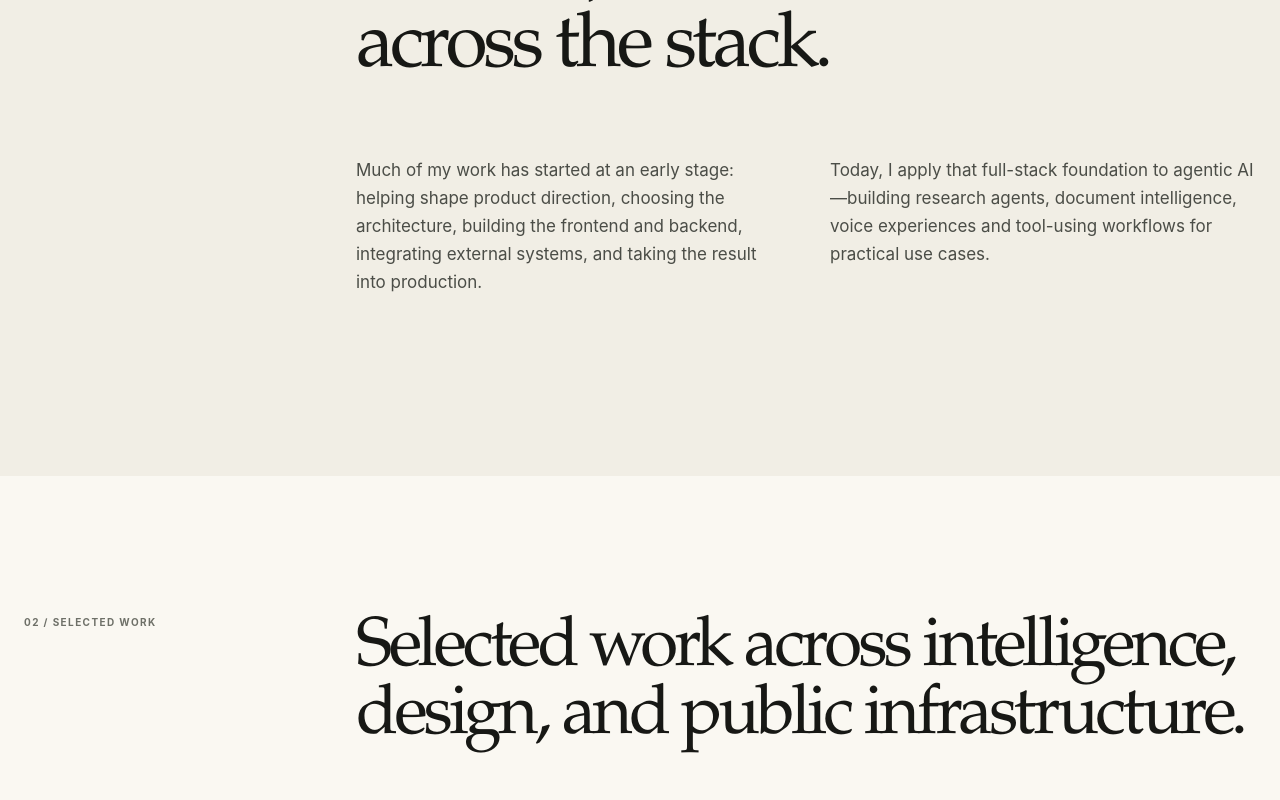
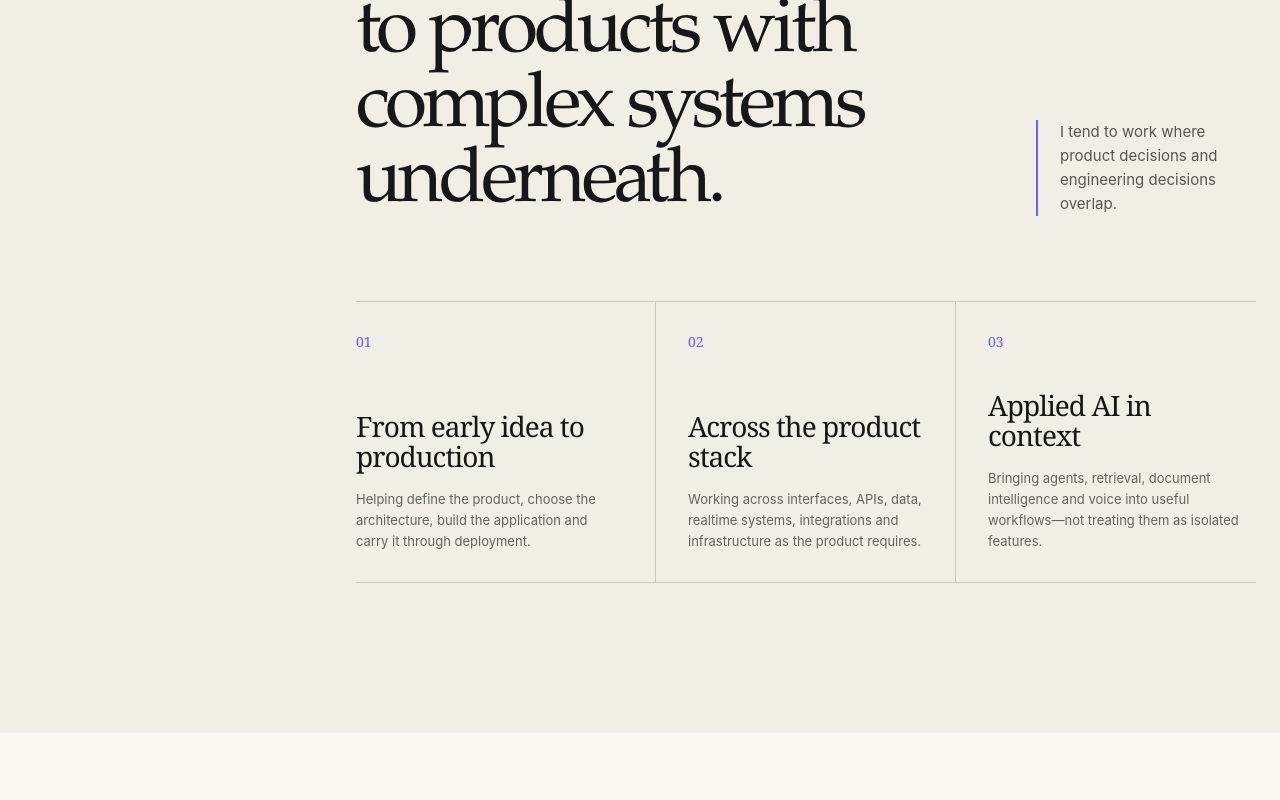
Before and after one commit to johnswaroop/john-swaroop-portfolio, a React (Vite) app: page / in a window 1280 px wide. Shown: the part 1200-2000 px from the top of the page. Built offline with nearby package versions, Linux system fonts and the light colour scheme.

Commit message:
Refine profile and add NDA-safe 3D mockup

```diff
--- a/src/main.jsx
+++ b/src/main.jsx
@@ -16,7 +16,7 @@ function Wordmark() {
 function ProjectVisual({ type, label }) {
   if (type === "dcernx") {
     return (
-      <div className="project-visual visual-dcernx" aria-label={`${label} screenshot placeholder`}>
+      <div className="project-visual visual-dcernx" aria-label={`${label} NDA-safe product mockup`}>
         <div className="window-bar"><i /><i /><i /><span>Research workspace</span></div>
         <div className="dcernx-shell">
           <div className="dcernx-rail">
@@ -39,31 +39,22 @@ function ProjectVisual({ type, label }) {
             <div className="agent-step"><i />Source synthesis</div>
           </div>
         </div>
-        <span className="placeholder-note">Product screenshot placeholder</span>
+        <span className="placeholder-note">NDA-safe product mockup</span>
       </div>
     );
   }
 
   if (type === "garden") {
     return (
-      <div className="project-visual visual-garden" aria-label={`${label} screenshot placeholder`}>
-        <div className="garden-toolbar"><b>Plan</b><span>Build</span><span>Plant</span><span>View</span></div>
-        <div className="garden-scene">
-          <div className="sun" />
-          <div className="house"><i /><b /></div>
-          <div className="tree tree-one"><i /></div>
-          <div className="tree tree-two"><i /></div>
-          <div className="plot plot-one" /><div className="plot plot-two" />
-          <div className="scene-grid" />
-        </div>
-        <div className="garden-panel"><small>OBJECTS</small><i /><i /><i /><i /></div>
-        <span className="placeholder-note">3D editor screenshot placeholder</span>
+      <div className="project-visual visual-garden" aria-label={`${label} NDA-safe 3D product mockup`}>
+        <img src="/mockups/garden-designer-3d.webp" alt="Fictional 3D garden design editor showing a rendered home, planting library and object properties" loading="lazy" />
+        <span className="placeholder-note">NDA-safe 3D product mockup</span>
       </div>
     );
   }
 
   return (
-    <div className="project-visual visual-krooki" aria-label={`${label} screenshot placeholder`}>
+    <div className="project-visual visual-krooki" aria-label={`${label} NDA-safe workflow mockup`}>
       <div className="window-bar"><i /><i /><i /><span>Approval operations</span></div>
       <div className="krooki-layout">
         <aside><b>K</b><i /><i /><i /><i /></aside>
@@ -74,7 +65,7 @@ function ProjectVisual({ type, label }) {
           <div className="approval-table"><i /><i /><i /><i /></div>
         </main>
       </div>
-      <span className="placeholder-note">Management system screenshot placeholder</span>
+      <span className="placeholder-note">NDA-safe workflow mockup</span>
     </div>
   );
 }
@@ -120,10 +111,26 @@ function App() {
         <section className="intro section-pad" id="about">
           <p className="section-label">01 / Profile</p>
           <div className="intro-copy">
-            <h2>Product-minded, systems-focused, and comfortable across the stack.</h2>
-            <div className="body-copy">
-              <p>Much of my work has started at an early stage: helping shape product direction, choosing the architecture, building the frontend and backend, integrating external systems, and taking the result into production.</p>
-              <p>Today, I apply that full-stack foundation to agentic AI—building research agents, document intelligence, voice experiences and tool-using workflows for practical use cases.</p>
+            <div className="intro-heading">
+              <h2>A full-stack foundation, applied to products with complex systems underneath.</h2>
+              <p>I tend to work where product decisions and engineering decisions overlap.</p>
+            </div>
+            <div className="profile-grid">
+              <article>
+                <span>01</span>
+                <h3>From early idea to production</h3>
+                <p>Helping define the product, choose the architecture, build the application and carry it through deployment.</p>
+              </article>
+              <article>
+                <span>02</span>
+                <h3>Across the product stack</h3>
+                <p>Working across interfaces, APIs, data, realtime systems, integrations and infrastructure as the product requires.</p>
+              </article>
+              <article>
+                <span>03</span>
+                <h3>Applied AI in context</h3>
+                <p>Bringing agents, retrieval, document intelligence and voice into useful workflows—not treating them as isolated features.</p>
+              </article>
             </div>
           </div>
         </section>
--- a/src/styles.css
+++ b/src/styles.css
@@ -62,10 +62,17 @@ button, a { -webkit-tap-highlight-color: transparent; }
 
 .section-label { margin: 0; font-size: 10px; font-weight: 700; letter-spacing: .14em; text-transform: uppercase; color: var(--muted); }
 .section-label.light { color: #92958e; }
-.intro { padding-top: 160px; padding-bottom: 180px; display: grid; grid-template-columns: 1fr 3fr; gap: 32px; }
+.intro { padding-top: 145px; padding-bottom: 150px; display: grid; grid-template-columns: 1fr 3fr; gap: 32px; }
 .intro-copy h2, .section-heading h2, .experience .section-heading h2 { font-family: "Iowan Old Style", "Palatino Linotype", Georgia, serif; font-size: clamp(48px, 6vw, 92px); font-weight: 400; line-height: .98; letter-spacing: -.055em; margin: 0; max-width: 1100px; }
-.body-copy { display: grid; grid-template-columns: 1fr 1fr; gap: 48px; margin-top: 70px; max-width: 920px; margin-left: auto; }
-.body-copy p { margin: 0; font-size: 17px; line-height: 1.65; color: #4b4d47; }
+.intro-heading { display:grid; grid-template-columns:minmax(0,2.4fr) minmax(220px,.7fr); gap:64px; align-items:end; padding-bottom:80px; }
+.intro-heading > p { max-width:310px; margin:0 0 5px; padding-left:22px; border-left:2px solid var(--purple); color:#555750; font-size:15px; line-height:1.6; }
+.profile-grid { display:grid; grid-template-columns:repeat(3,1fr); border-top:1px solid var(--line); border-bottom:1px solid var(--line); }
+.profile-grid article { min-height:280px; padding:30px 32px; border-right:1px solid var(--line); display:flex; flex-direction:column; }
+.profile-grid article:first-child { padding-left:0; }
+.profile-grid article:last-child { border-right:0; padding-right:0; }
+.profile-grid article > span { color:var(--purple); font-family:"Iowan Old Style",Georgia,serif; font-size:14px; }
+.profile-grid h3 { margin:auto 0 18px; max-width:260px; font-family:"Iowan Old Style",Georgia,serif; font-size:28px; line-height:1.08; font-weight:400; letter-spacing:-.035em; }
+.profile-grid p { margin:0; max-width:300px; color:#62645d; font-size:13px; line-height:1.62; }
 
 .work { padding-top: 140px; padding-bottom: 160px; background: #faf8f2; }
 .section-heading { display: grid; grid-template-columns: 1fr 3fr; gap: 32px; margin-bottom: 110px; }
@@ -108,15 +115,8 @@ button, a { -webkit-tap-highlight-color: transparent; }
 .case-grid { display: grid; grid-template-columns: 1fr 1fr; gap: 42px; margin-top: 80px; }
 .case-grid .case-study { display: flex; flex-direction: column; gap: 38px; }
 .case-grid .project-visual { min-height: 480px; }
-.visual-garden { display: grid; grid-template-columns: 1fr 80px; grid-template-rows: 38px 1fr; background: #d7dfcf; }
-.garden-toolbar { grid-column: 1 / -1; padding: 0 18px; display: flex; align-items: center; gap: 18px; background: #f8f6f0; font-size: 8px; color: #92948d; }.garden-toolbar b { color: #20211e; }
-.garden-scene { position: relative; overflow: hidden; background: linear-gradient(#cbdce5 0 48%, #a5b78e 48%); perspective: 700px; }
-.scene-grid { position: absolute; inset: 48% -20% -30%; transform: rotateX(64deg); background-image: linear-gradient(rgba(255,255,255,.25) 1px, transparent 1px), linear-gradient(90deg, rgba(255,255,255,.25) 1px, transparent 1px); background-size: 30px 30px; }
-.sun { position: absolute; width: 56px; height: 56px; border-radius: 50%; right: 50px; top: 44px; background: #f3dea0; box-shadow: 0 0 55px #fff4bf; }
-.house { position: absolute; z-index: 2; left: 35%; top: 27%; width: 170px; height: 125px; background: #e6ded0; box-shadow: 15px 18px 0 rgba(61,75,52,.2); }.house::before { content:""; position:absolute; left:-15px; top:-55px; width:0; height:0; border-left:100px solid transparent; border-right:100px solid transparent; border-bottom:65px solid #6e625c; }.house i { position:absolute; left:25px; bottom:25px; width:45px; height:52px; background:#6f8c92; }.house b { position:absolute; right:22px; bottom:0; width:42px; height:75px; background:#5c493e; }
-.tree { position:absolute; z-index:3; width:47px; height:80px; border-radius:60% 60% 45% 45%; background:#43644b; }.tree i { position:absolute; left:21px; top:60px; width:6px; height:38px; background:#5f493c; }.tree-one { left:16%; top:41%; }.tree-two { right:11%; top:52%; transform:scale(.75); }
-.plot { position:absolute; z-index:1; background:#7b9468; transform:skewX(-25deg); }.plot-one { width:120px; height:48px; bottom:26px; left:20%; }.plot-two { width:150px; height:40px; bottom:74px; right:7%; }
-.garden-panel { padding: 18px 12px; display:flex; flex-direction:column; gap:12px; background:#f7f5ef; }.garden-panel small { font-size:7px; color:#898b85; }.garden-panel i { width:54px; height:54px; border:1px solid #dedcd5; background:linear-gradient(145deg,#edf0e8,#c9d3c0); }
+.visual-garden { background:linear-gradient(145deg,#242621,#343730); box-shadow:inset 0 0 0 1px rgba(255,255,255,.06); }
+.visual-garden img { position:absolute; inset:16px; width:calc(100% - 32px); height:calc(100% - 32px); display:block; object-fit:cover; object-position:center; border-radius:3px; box-shadow:0 18px 45px rgba(11,14,9,.25); }
 .visual-krooki { background: #decaa1; padding: 38px 32px 0; }
 .visual-krooki .window-bar { border-radius: 7px 7px 0 0; }
 .krooki-layout { min-height: 406px; display:grid; grid-template-columns:54px 1fr; background:#f8f6f0; box-shadow:0 25px 45px rgba(77,52,19,.18); }
@@ -148,7 +148,7 @@ button, a { -webkit-tap-highlight-color: transparent; }
   .site-header { width:calc(100% - 32px); grid-template-columns:1fr auto; }.site-header nav { display:none; }.nav-cta { font-size:0; }.nav-cta span { font-size:18px; }
   .hero { padding-top:45px; min-height:780px; }.hero-status span:last-child { display:none; }.hero h1 { margin:70px 0; font-size:clamp(54px,13vw,88px); }.hero-bottom { grid-template-columns:1fr; }.hero-links { justify-self:start; flex-wrap:wrap; }
   .proof-bar { grid-template-columns:1fr; padding-top:22px; padding-bottom:22px; gap:16px; }.proof-bar span { padding:0; border:0; }
-  .intro, .section-heading { grid-template-columns:1fr; gap:40px; }.body-copy { grid-template-columns:1fr; margin-top:50px; gap:22px; }
+  .intro, .section-heading { grid-template-columns:1fr; gap:40px; }.intro-heading { grid-template-columns:1fr; gap:34px; padding-bottom:60px; }.intro-heading > p { max-width:520px; }.profile-grid article { padding:26px 22px; }
   .case-featured { grid-template-columns:1fr; }.case-featured .project-visual { order:-1; }.case-grid { grid-template-columns:1fr; }
   .systems-strip { grid-template-columns:1fr 1fr; }.systems-strip > div { border-bottom:1px solid var(--line); }.systems-strip > div:nth-child(2) { border-right:0; }
   .capability-intro { grid-template-columns:1fr; }.capability-grid { grid-template-columns:1fr; }.capability-grid > div,.capability-grid > div:not(:first-child) { min-height:auto; padding:32px 0; border-right:0; border-bottom:1px solid rgba(255,255,255,.16); }.capability-grid h3 { margin-top:35px; }
@@ -158,9 +158,9 @@ button, a { -webkit-tap-highlight-color: transparent; }
 @media (max-width: 600px) {
   .wordmark-name { display:none; }.site-header { height:72px; }
   .hero { min-height:calc(100svh - 72px); padding-bottom:45px; }.hero h1 { font-size:15vw; }.hero-bottom > p { font-size:19px; }.hero-links { gap:18px; }.button { min-height:50px; }
-  .intro,.work,.capabilities,.experience { padding-top:100px; padding-bottom:110px; }.intro-copy h2,.section-heading h2 { font-size:44px; }.section-heading { margin-bottom:70px; }
+  .intro,.work,.capabilities,.experience { padding-top:100px; padding-bottom:110px; }.intro-copy h2,.section-heading h2 { font-size:44px; }.section-heading { margin-bottom:70px; }.profile-grid { grid-template-columns:1fr; }.profile-grid article,.profile-grid article:first-child,.profile-grid article:last-child { min-height:230px; padding:26px 0; border-right:0; border-bottom:1px solid var(--line); }.profile-grid article:last-child { border-bottom:0; }.profile-grid h3 { margin:54px 0 16px; }
   .project-visual,.case-grid .project-visual { min-height:330px; }.visual-dcernx { padding:18px 18px 0; }.dcernx-shell { grid-template-columns:35px 1fr; min-height:276px; }.dcernx-main { padding:30px 20px; }.dcernx-side { display:none; }.dcernx-rail { gap:17px; }.ui-title { font-size:23px; }.ui-lines { margin-top:20px; }
-  .visual-garden { grid-template-columns:1fr 58px; }.house { transform:scale(.7); left:25%; }.garden-panel { padding:12px 7px; }.garden-panel i { width:42px; height:42px; }
+  .visual-garden img { inset:8px; width:calc(100% - 16px); height:calc(100% - 16px); }
   .visual-krooki { padding:18px 14px 0; }.krooki-layout { min-height:276px; grid-template-columns:38px 1fr; }.krooki-layout main { padding:28px 18px; }.metric-row { grid-template-columns:repeat(3,1fr); }.metric-row span { padding:7px; }.krooki-layout main > strong { font-size:20px; }
   .case-info > div:first-child { margin-bottom:28px; }.case-info h3 { font-size:40px; }.case-info .case-lede { font-size:17px; }
   .systems-strip { grid-template-columns:1fr; }.systems-strip > div,.systems-strip > div:first-child { min-height:auto; padding:28px 0; border-right:0; }.systems-intro h3,.system-card h4 { margin-top:30px; }
```
Also changed, not shown: public/mockups/garden-designer-3d.webp (added).
